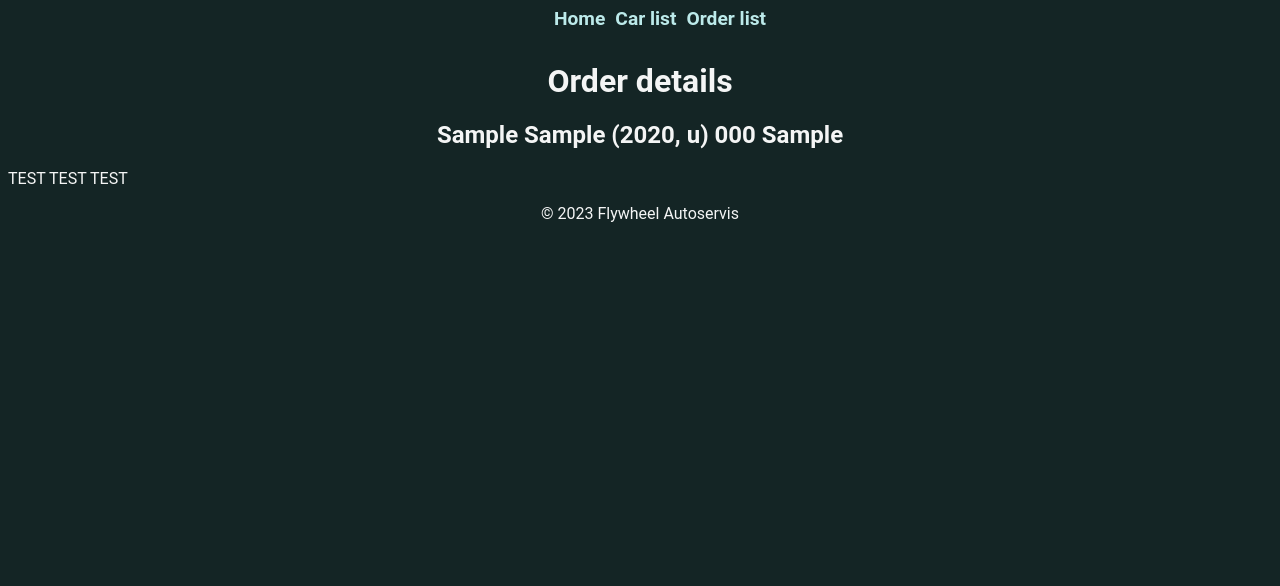
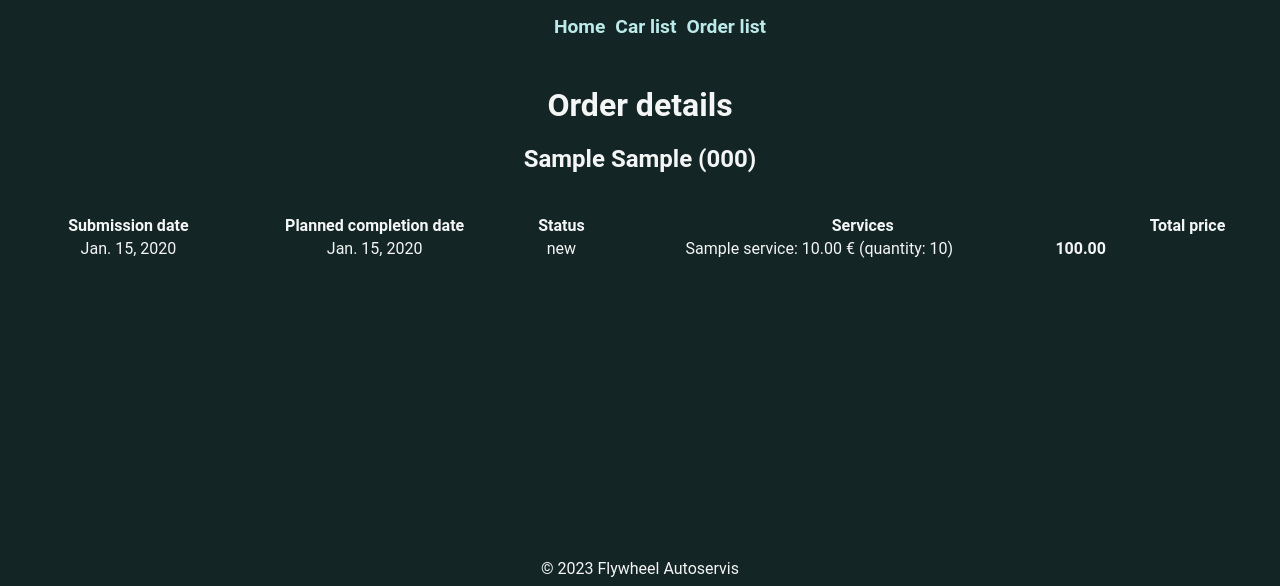
Before and after one commit to reinikeda/autoservis, a Django app: page /order/1 in a window 1280 px wide. Shown: the part 230-816 px from the top of the page. Before the commit the page ends 452 px from the top, so only its background shows below. Run offline with Django 4.2, Linux system fonts and the light colour scheme; tables that the repository leaves empty hold one stand-in row (values such as "Sample post").

Commit message:
-- DB upgrade (CarModel and Car) -- index added video -- car_detail upgrade -- order_details added table (need fix)

```diff
--- a/autoservis/car_repair_servis/models.py
+++ b/autoservis/car_repair_servis/models.py
@@ -2,9 +2,23 @@ from django.db import models
 from django.utils.translation import gettext_lazy as _
 
 class CarModel(models.Model):
-    brand = models.CharField(_('brand'), max_length=50)
-    model = models.CharField(_('model'), max_length=50)
-    year = models.IntegerField(_('year'))
+    brand = models.CharField(_('brand'), max_length=50, null=False, blank=False)
+    model = models.CharField(_('model'), max_length=50, null=False, blank=False)
+
+    def __str__(self) -> str:
+        return f'{self.brand} {self.model}'
+
+    class Meta:
+        ordering = ['brand', 'model']
+
+class Car(models.Model):
+    car_model = models.ForeignKey(
+        CarModel,
+        on_delete=models.PROTECT,
+        related_name='cars',
+        verbose_name=_('car model')
+    )
+    year = models.IntegerField(_('year'), null=True, blank=True)
 
     ENGINE = (
         ('u', _('unknown')),
@@ -16,23 +30,10 @@ class CarModel(models.Model):
     )
 
     engine = models.CharField(_('engine'), max_length=1, choices=ENGINE, default='u')
-
-    def __str__(self) -> str:
-        return f'{self.brand} {self.model} ({self.year}, {self.engine})'
-
-    class Meta:
-        ordering = ['brand', 'model']
-
-class Car(models.Model):
-    car_model = models.ForeignKey(
-        CarModel,
-        on_delete=models.PROTECT,
-        related_name='cars',
-        verbose_name=_('car model')
-    )
-    plate_number = models.CharField(_('plate number'), max_length=10)
-    vin_number = models.CharField(_('VIN number'), max_length=17, help_text='VIN code must be 17 symbols long')
-    client = models.CharField(_('client name'), max_length=50)
+    color = models.CharField(_('color'), max_length=50, null=True, blank=True)
+    plate_number = models.CharField(_('plate number'), max_length=10, null=False, blank=False)
+    vin_number = models.CharField(_('VIN number'), max_length=17, help_text='VIN code must be 17 symbols long', null=True, blank=True)
+    client = models.CharField(_('client name'), max_length=50, null=False, blank=False)
     car_image = models.ImageField(_('car image'), upload_to='car_repair_servis/cars/', null=True, blank=True)
 
     def __str__(self) -> str:
@@ -42,7 +43,7 @@ class Car(models.Model):
         ordering = ['client', 'car_model']
 
 class Service(models.Model):
-    name = models.CharField(_('service name'), max_length=50)
+    name = models.CharField(_('service name'), max_length=50, null=False, blank=False)
     price = models.DecimalField(_('service price'), null=False, blank=False, max_digits=10, decimal_places=2)
 
     def __str__(self) -> str:
@@ -79,7 +80,6 @@ class Order(models.Model):
             total += line.total_price
         return total
 
-
     def __str__(self) -> str:
         return f'{self.date_start} {self.car}'
 
--- a/autoservis/car_repair_servis/static/car_repair_servis/css/style.css
+++ b/autoservis/car_repair_servis/static/car_repair_servis/css/style.css
@@ -1,10 +1,16 @@
 html {
     font-family: 'Roboto', sans-serif;
     font-size: 16px;
+    margin: 0;
+    padding: 0;
 }
 body {
     background-color: #142525;
     color: #f4f5f5;
+    min-height: 100vh;
+    display: flex;
+    flex-direction: column;
+    align-items: stretch;
 }
 .base_menu a {
     font-size: 120%;
@@ -25,6 +31,7 @@ h1, h2, h3 {
 }
 footer {
     text-align: center;
+    margin-top: auto;
 }
 li:not(:last-child) {
     padding-bottom: 10px;
@@ -46,9 +53,8 @@ li:not(:last-child) {
     justify-content: space-around;
     flex-wrap: wrap;
     align-items: flex-start;
-    gap: 20px;
-    padding: 20px;
-
+    gap: 1rem;
+    padding: 10px;
 }
 .base_header {
     background-image: url("https://upload.wikimedia.org/wikipedia/commons/thumb/1/19/Auto_Repair_shop.jpg/640px-Auto_Repair_shop.jpg");
--- a/autoservis/car_repair_servis/templates/car_repair_servis/order_detail.html
+++ b/autoservis/car_repair_servis/templates/car_repair_servis/order_detail.html
@@ -1,8 +1,35 @@
 {% extends 'base.html' %}
 {% load i18n %}
 {% block title %}{{ block.super }}{% endblock title %}
+{% block style %}
+table { width: 100%; text-align: center; padding: 20px; }
+.total_price { font-weight: bold; }
+{% endblock style %}
 {% block content %}
 <h1>Order details</h1>
-<h2>{{ object.car }}</h2>
-<p>TEST TEST TEST</p>
+<h2>{{ object.car.car_model }} ({{ object.car.plate_number }})</h2>
+<div>
+    <table>
+        <tr>
+            <th>Submission date</th>
+            <th>Planned completion date</th>
+            <th>Status</th>
+            {% if object.order_lines.count > 0 %}
+            <th colspan="2">Services</th>
+            {% endif %}
+            <th class="total_price">Total price</th>
+        </tr>
+        <tr>
+            <td>{{ object.date_start }}</td>
+            <td>{{ object.date_finish }}</td>
+            <td>{{ object.get_status_display }}</td>
+            {% if object.order_lines.count > 0 %}
+            {% for service in object.order_lines.all %}
+            <td>{{ service.service }} (quantity: {{ service.quantity }})</td>
+            {% endfor %}
+            {% endif %}
+            <td class="total_price">{{ object.total_order_sum }}</td>
+        </tr>
+    </table>
+</div>
 {% endblock content %}
```
Also changed, not shown: autoservis/car_repair_servis/admin.py (+9 -11 lines), autoservis/car_repair_servis/templates/car_repair_servis/car_details.html (+10 -8 lines), autoservis/car_repair_servis/templates/car_repair_servis/index.html (+6 -3 lines), autoservis/car_repair_servis/migrations/0011_remove_carmodel_engine_remove_carmodel_year_and_more.py (added), autoservis/car_repair_servis/migrations/0012_order_services.py (added).
